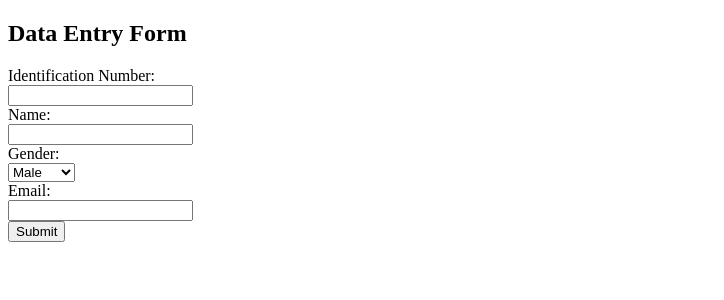
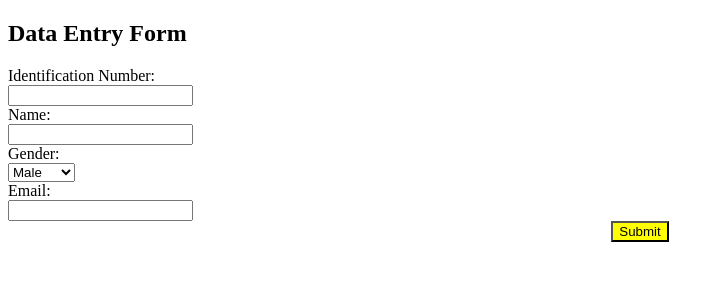
Before and after one commit to ccc5359/pr1, a Flask app: page / in a window 1280 px wide. Shown: the top 300 px of the page, without its empty margins (0-724 px from the left). Run offline with Flask 3, Linux system fonts and the light colour scheme.

Commit message:
Update input_data.html

```diff
--- a/templates/input_data.html
+++ b/templates/input_data.html
@@ -1,5 +1,14 @@
 <!DOCTYPE html>
 <html>
+    <style>
+    /* 讓按鈕置中 */
+    input[type="submit"] {
+        display: block;
+        margin: 0 auto;
+        background-color: yellow; /* 更改背景顏色為黃色 */
+    }
+</style>
+
 <head>
     <title>Data Entry Form</title>
 </head>
```
